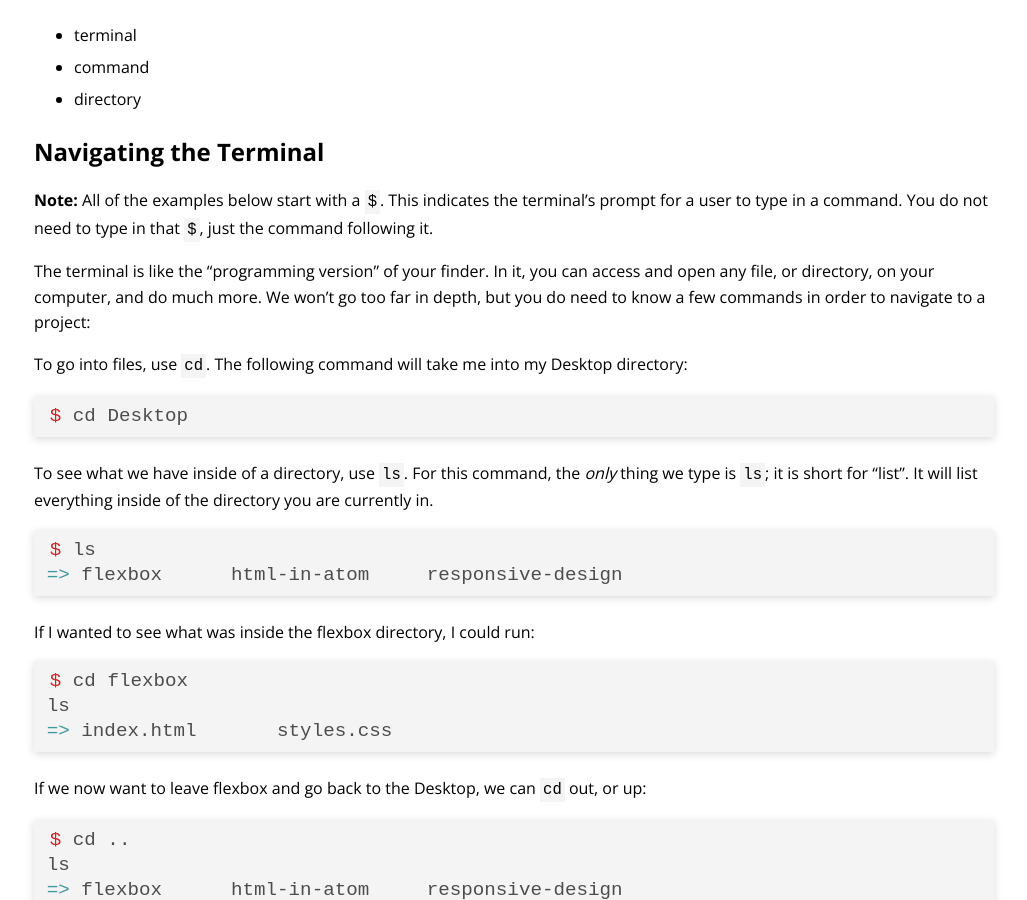
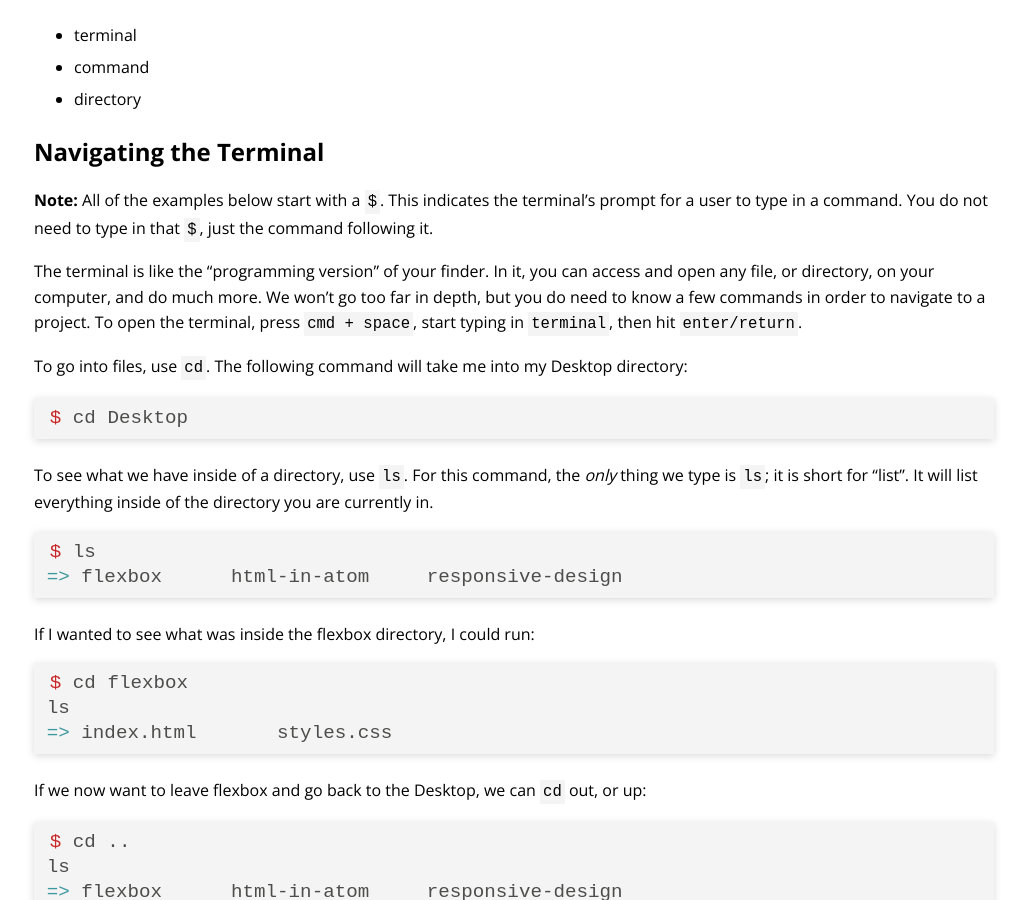
Before and after one commit to ameseee/kwk-curriculum-site, a Jekyll site: the page built from web-app/lessons/terminal/index.md, in a window 1280 px wide and 900 px high, scrolled down 413 px. Shown: the whole window, without its empty margins (126-1153 px from the left). Built offline with Jekyll 4.4.1, drawn with Linux system fonts in a browser that asks for light colours; nearby versions of some CDN libraries.

Commit message:
Add directions to open terminal

```diff
--- a/web-app/lessons/terminal/index.md
+++ b/web-app/lessons/terminal/index.md
@@ -18,7 +18,7 @@ title: Terminal
 
 **Note:** All of the examples below start with a `$`. This indicates the terminal's prompt for a user to type in a command. You do not need to type in that `$`, just the command following it.
 
-The terminal is like the "programming version" of your finder. In it, you can access and open any file, or directory, on your computer, and do much more. We won't go too far in depth, but you do need to know a few commands in order to navigate to a project:
+The terminal is like the "programming version" of your finder. In it, you can access and open any file, or directory, on your computer, and do much more. We won't go too far in depth, but you do need to know a few commands in order to navigate to a project. To open the terminal, press `cmd + space`, start typing in `terminal`, then hit `enter/return`.
 
 To go into files, use `cd`. The following command will take me into my Desktop directory:
 
```
